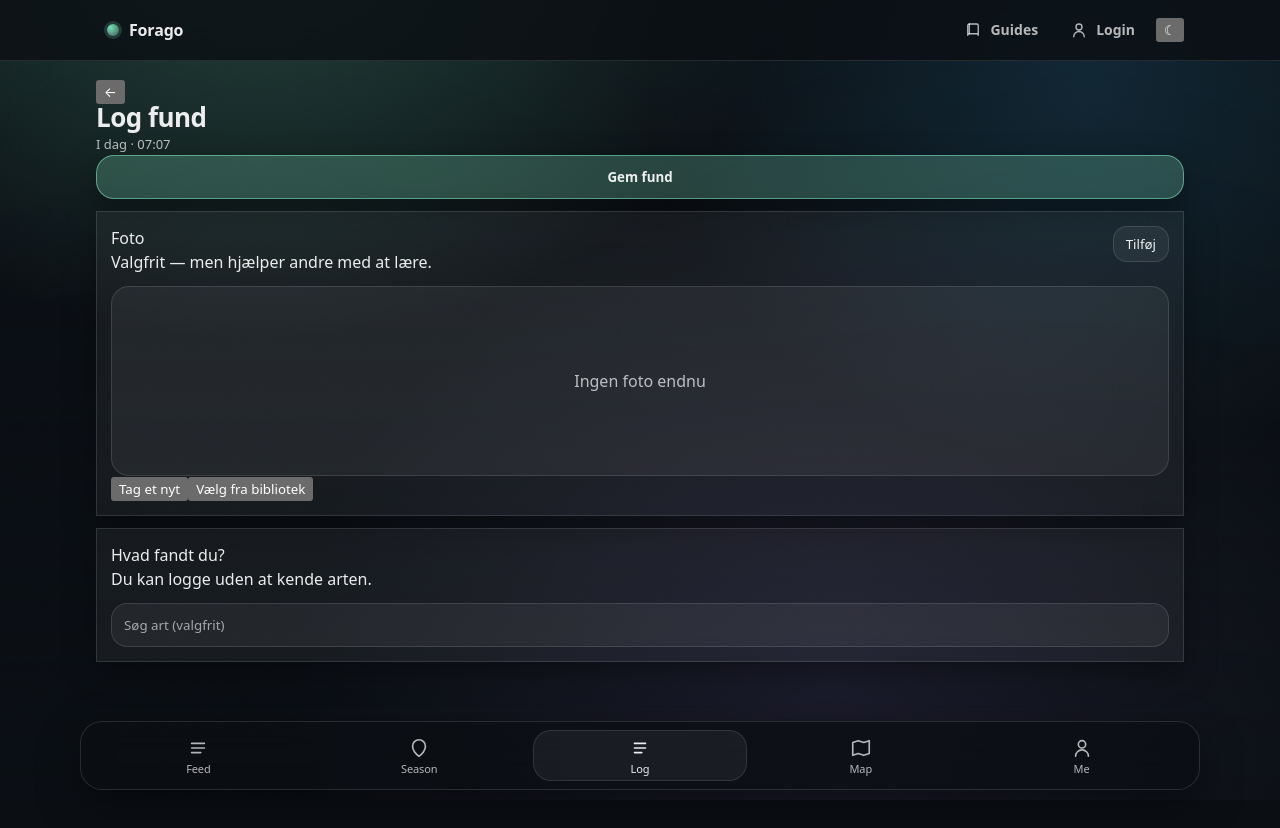
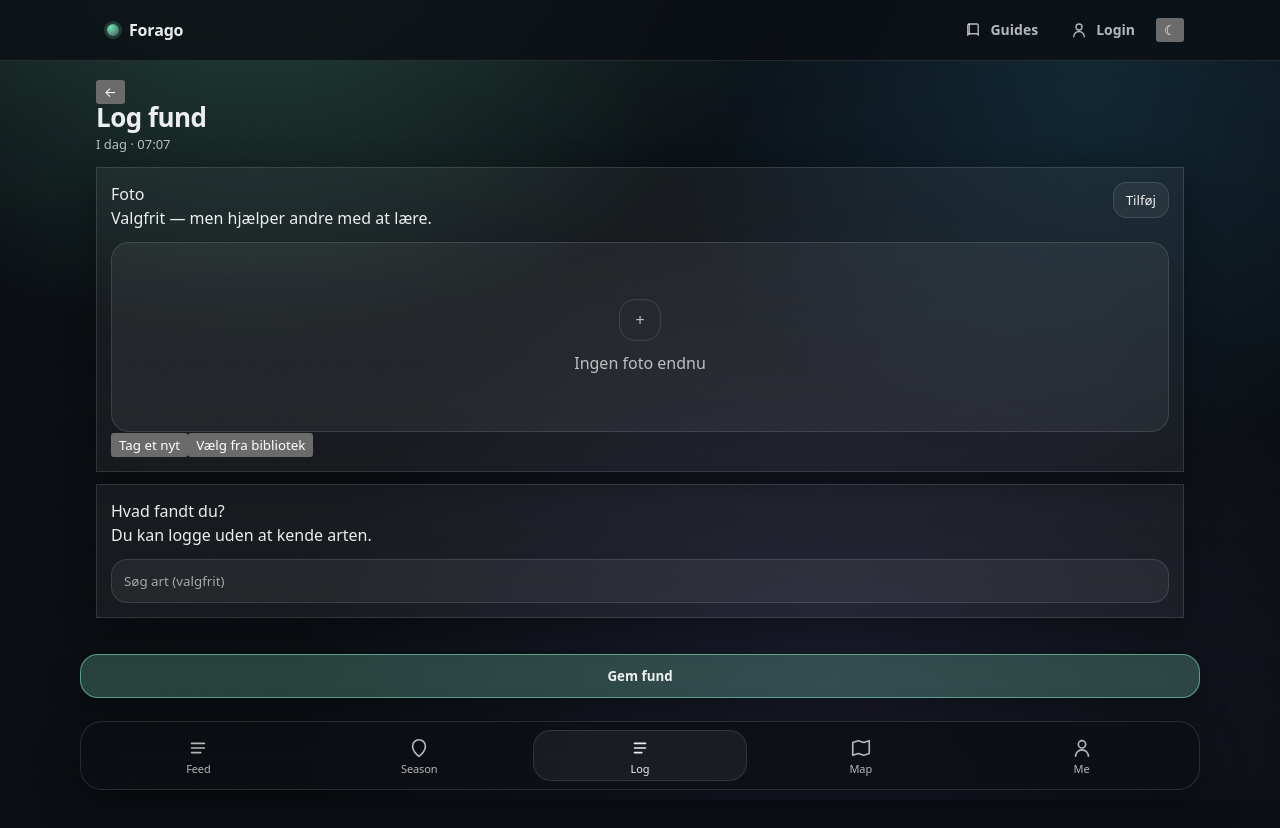
Before and after one commit to Hyllekvist/forago, a Next.js app: page /dk/log in a window 1280 px wide. Shown: the top 828 px of the page. Built offline with nearby package versions, Linux system fonts and the light colour scheme.

Commit message:
Update page.tsx

```diff
--- a/src/app/[locale]/log/page.tsx
+++ b/src/app/[locale]/log/page.tsx
@@ -1,4 +1,3 @@
-// src/app/[locale]/log/page.tsx
 "use client";
 
 import { useEffect, useMemo, useRef, useState } from "react";
@@ -84,7 +83,6 @@ export default function LogPage() {
     const f = e.target.files?.[0] ?? null;
     if (!f) return;
 
-    // cleanup previous preview url
     if (photoPreviewUrl?.startsWith("blob:")) URL.revokeObjectURL(photoPreviewUrl);
 
     setPhotoFile(f);
@@ -103,7 +101,6 @@ export default function LogPage() {
     try {
       const id = crypto.randomUUID();
       const createdAt = new Date().toISOString();
-
       const photoDataUrl = photoFile ? await fileToDataUrl(photoFile) : undefined;
 
       const draft: LogDraft = {
@@ -117,7 +114,6 @@ export default function LogPage() {
       const all = readAll();
       writeAll([draft, ...all].slice(0, 200));
 
-      // reset
       removePhoto();
       setQuery("");
 
@@ -128,6 +124,7 @@ export default function LogPage() {
   }
 
   return (
+    <>
       <main className={styles.page}>
         {/* Header row */}
         <div className={styles.topRow}>
@@ -135,7 +132,7 @@ export default function LogPage() {
             type="button"
             className={styles.backBtn}
             onClick={() => router.back()}
-          aria-label="Back"
+            aria-label={locale === "dk" ? "Tilbage" : "Back"}
           >
             ←
           </button>
@@ -144,15 +141,6 @@ export default function LogPage() {
             <h1 className={styles.h1}>{locale === "dk" ? "Log fund" : "Log find"}</h1>
             <div className={styles.meta}>{fmtNow(locale)}</div>
           </div>
-
-        <button
-          type="button"
-          className={styles.primaryBtn}
-          onClick={saveLog}
-          disabled={saving}
-        >
-          {saving ? (locale === "dk" ? "Gemmer…" : "Saving…") : (locale === "dk" ? "Gem fund" : "Save")}
-        </button>
         </div>
 
         {/* Content */}
@@ -181,12 +169,26 @@ export default function LogPage() {
               </div>
             </div>
 
-          <div className={styles.photoBox} onClick={!photoFile ? openPicker : undefined} role={!photoFile ? "button" : undefined}>
+            <div
+              className={styles.photoBox}
+              onClick={!photoFile ? openPicker : undefined}
+              role={!photoFile ? "button" : undefined}
+              tabIndex={!photoFile ? 0 : -1}
+              onKeyDown={(e) => {
+                if (!photoFile && (e.key === "Enter" || e.key === " ")) openPicker();
+              }}
+              aria-label={!photoFile ? (locale === "dk" ? "Tilføj foto" : "Add photo") : undefined}
+            >
               {photoPreviewUrl ? (
                 // eslint-disable-next-line @next/next/no-img-element
                 <img className={styles.photo} src={photoPreviewUrl} alt="" />
               ) : (
-              <div className={styles.photoEmpty}>{locale === "dk" ? "Ingen foto endnu" : "No photo yet"}</div>
+                <div className={styles.photoEmpty}>
+                  <div className={styles.photoEmptyIcon} aria-hidden="true">
+                    +
+                  </div>
+                  <div>{locale === "dk" ? "Ingen foto endnu" : "No photo yet"}</div>
+                </div>
               )}
             </div>
 
@@ -211,7 +213,9 @@ export default function LogPage() {
 
         <section className={styles.section}>
           <div className={styles.card}>
-          <div className={styles.cardTitle}>{locale === "dk" ? "Hvad fandt du?" : "What did you find?"}</div>
+            <div className={styles.cardTitle}>
+              {locale === "dk" ? "Hvad fandt du?" : "What did you find?"}
+            </div>
             <div className={styles.cardSub}>
               {locale === "dk"
                 ? "Du kan logge uden at kende arten."
@@ -230,5 +234,24 @@ export default function LogPage() {
           </div>
         </section>
       </main>
+
+      {/* Sticky CTA (den ENESTE Gem-knap) */}
+      <div className={styles.sticky} aria-hidden="false">
+        <button
+          type="button"
+          className={styles.primaryBtn}
+          onClick={saveLog}
+          disabled={saving}
+        >
+          {saving
+            ? locale === "dk"
+              ? "Gemmer…"
+              : "Saving…"
+            : locale === "dk"
+              ? "Gem fund"
+              : "Save find"}
+        </button>
+      </div>
+    </>
   );
 }
```
Lines whose indentation alone changed are shown as unchanged.
